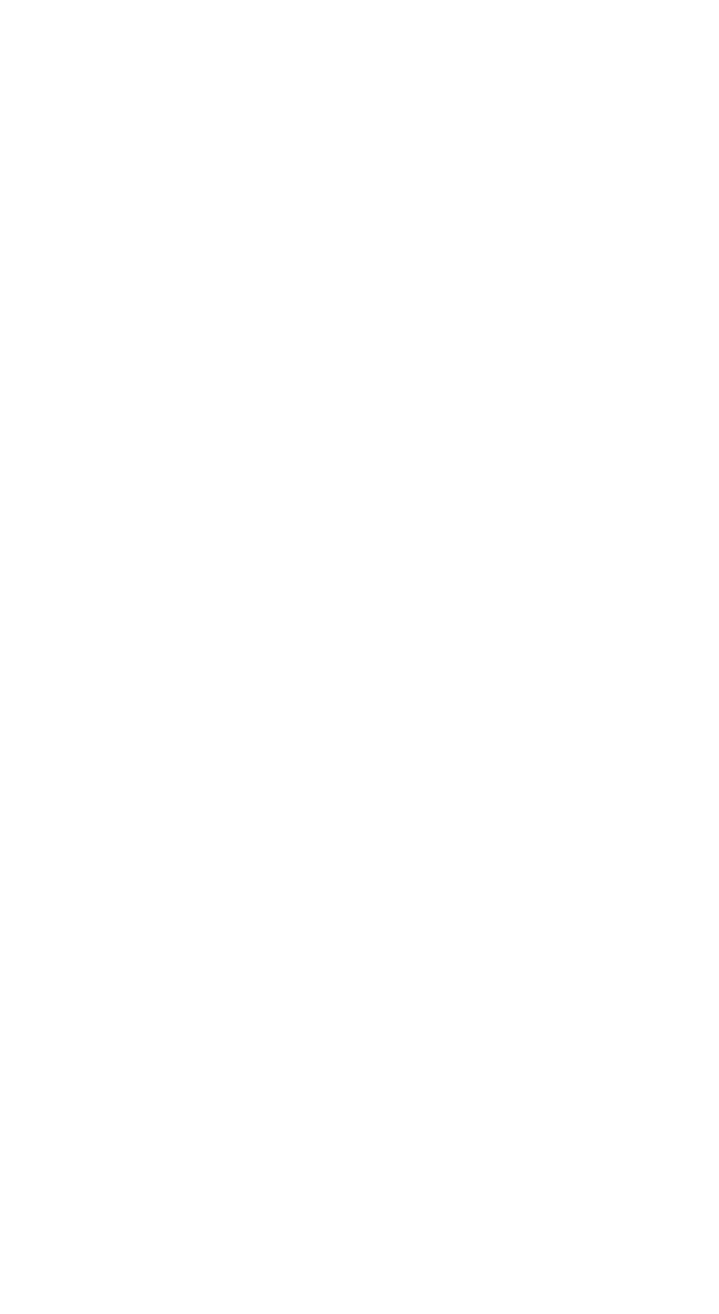
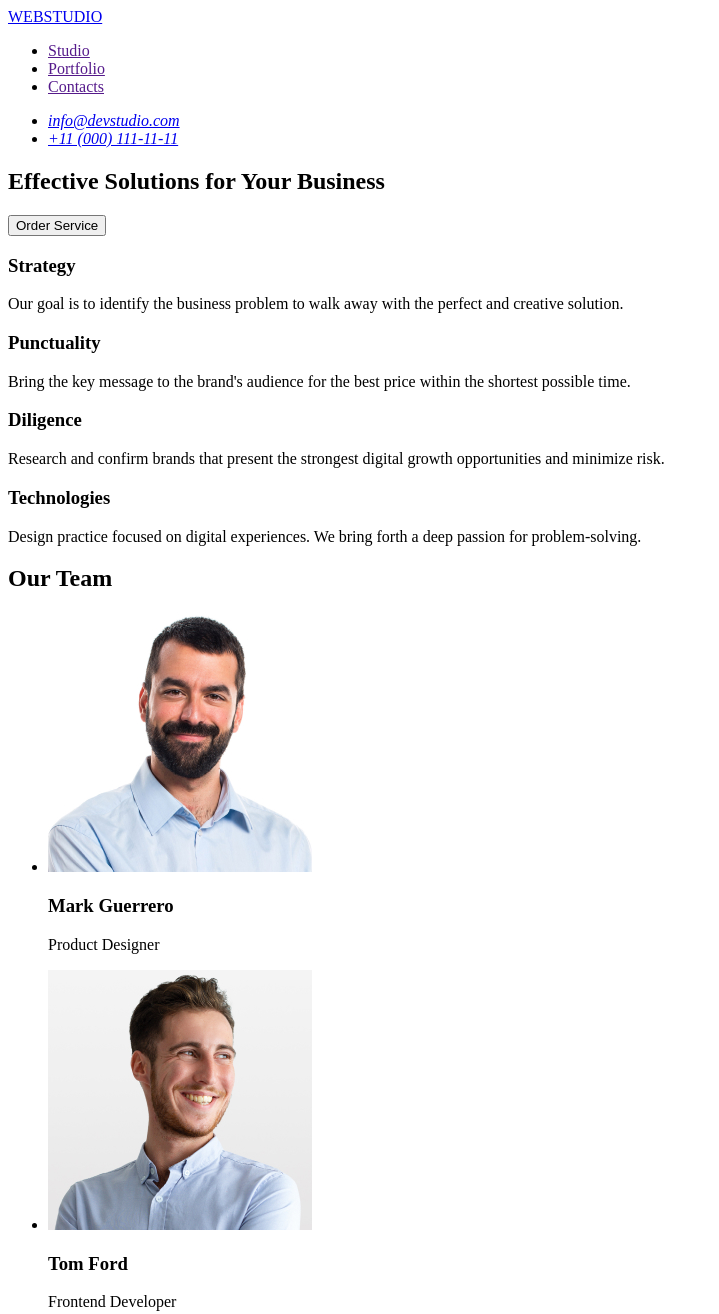
Before and after one commit to Gaevuha/goit-markup-hw-01, a plain HTML site: page index.html in a window 1280 px wide. Shown: the top 1314 px of the page, without its empty margins (0-719 px from the left). Before the commit the page ends 800 px from the top, so only its background shows below. Drawn offline with Linux system fonts and the light colour scheme.

Commit message:
addmarking index.html

```diff
--- a/index.html
+++ b/index.html
@@ -5,5 +5,112 @@
     <meta name="viewport" content="width=device-width, initial-scale=1.0" />
     <title>Document</title>
   </head>
-  <body></body>
+  <body>
+    <header>
+      <nav>
+        <a href="/">WEBSTUDIO</a>
+        <ul>
+          <li><a href="">Studio</a></li>
+          <li><a href="">Portfolio</a></li>
+          <li><a href="">Contacts</a></li>
+        </ul>
+      </nav>
+      <address>
+        <ul>
+          <li><a href="mailto:info@devstudio.com"> info@devstudio.com </a></li>
+          <li><a href="tel:+380960000007"> +11 (000) 111-11-11 </a></li>
+        </ul>
+      </address>
+    </header>
+    <main>
+      <section class="main-title">
+        <h1>Effective Solutions for Your Business</h1>
+        <button type="button">Order Service</button>
+      </section>
+      <!-- перелік особливостей -->
+      <section class="features">
+        <h3>Strategy</h3>
+        <p>
+          Our goal is to identify the business problem to walk away with the
+          perfect and creative solution.
+        </p>
+        <h3>Punctuality</h3>
+        <p>
+          Bring the key message to the brand's audience for the best price
+          within the shortest possible time.
+        </p>
+        <h3>Diligence</h3>
+        <p>
+          Research and confirm brands that present the strongest digital growth
+          opportunities and minimize risk.
+        </p>
+        <h3>Technologies</h3>
+        <p>
+          Design practice focused on digital experiences. We bring forth a deep
+          passion for problem-solving.
+        </p>
+      </section>
+      <!-- опис команди -->
+      <section class="team">
+        <h2>Our Team</h2>
+        <ul>
+          <li>
+            <article>
+              <img
+                src="images/mark.jpg"
+                width="264"
+                height="260"
+                alt="Mark Guerrero"
+              />
+              <h3>Mark Guerrero</h3>
+              <p>Product Designer</p>
+            </article>
+          </li>
+          <li>
+            <article>
+              <img
+                src="images/tom.jpg"
+                width="264"
+                height="260"
+                alt="Tom Ford"
+              />
+              <h3>Tom Ford</h3>
+              <p>Frontend Developer</p>
+            </article>
+          </li>
+          <li>
+            <article>
+              <img
+                src="images/camila.jpg"
+                width="264"
+                height="260"
+                alt="Camila Garcia"
+              />
+              <h3>Camila Garcia</h3>
+              <p>Marketing</p>
+            </article>
+          </li>
+          <li>
+            <article>
+              <img
+                src="images/daniel.jpg"
+                width="264"
+                height="260"
+                alt="Daniel Wilson"
+              />
+              <h3>Daniel Wilson</h3>
+              <p>UI Designer</p>
+            </article>
+          </li>
+        </ul>
+      </section>
+    </main>
+    <footer>
+      <a href="/">WEBSTUDIO</a>
+      <p>
+        Increase the flow of customers and sales for your business with digital
+        marketing & growth solutions.
+      </p>
+    </footer>
+  </body>
 </html>
```
Also changed, not shown: images/camila.jpg (added), images/daniel.jpg (added), images/mark.jpg (added), images/tom.jpg (added).
